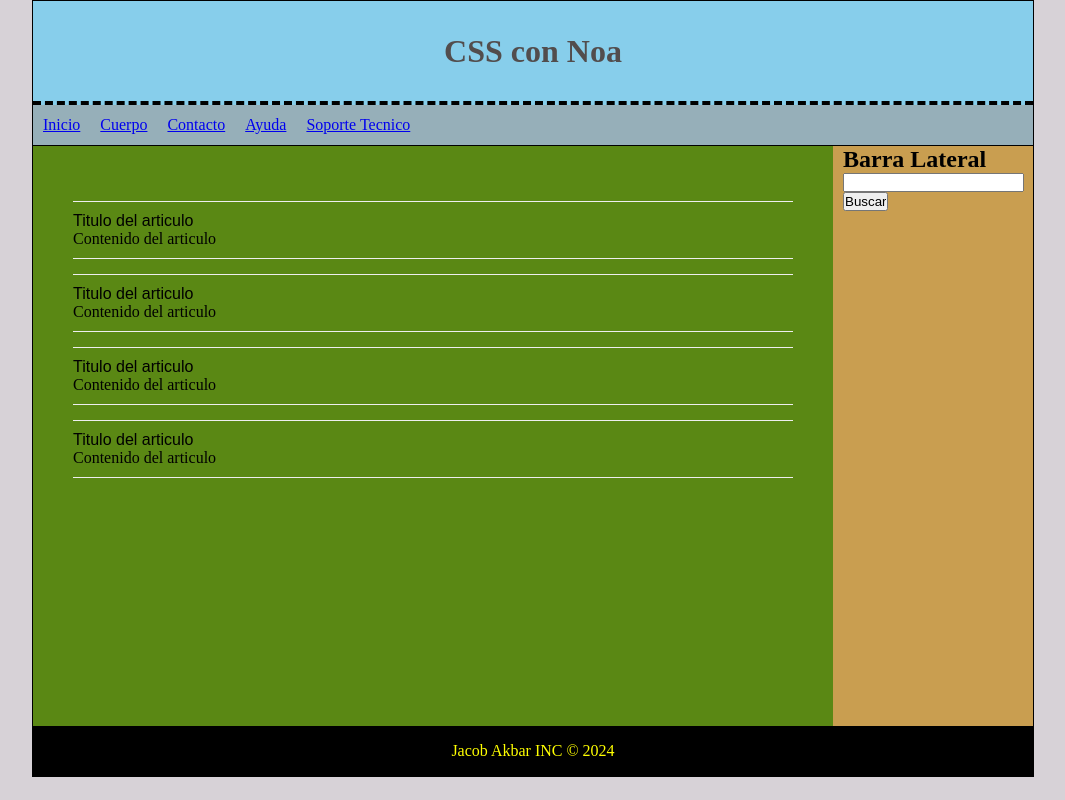
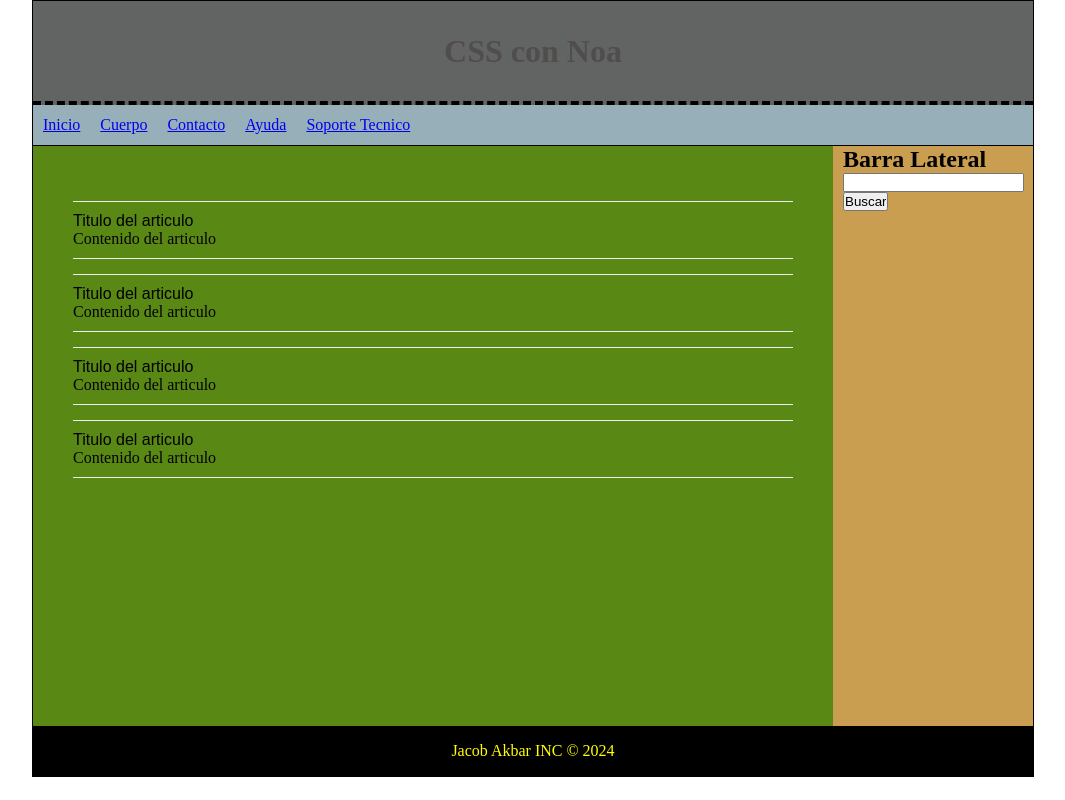
Before and after one commit to Unknows-certus/Fv-Desarrollo-Certus, a plain HTML site: page CSS+HTML/index.html in a window 1280 px wide. Shown: the whole page, without its empty margins (107-1172 px from the left). Drawn offline with Linux system fonts and the light colour scheme.

Commit message:
Lenguajes para el Desarrollo y Soporte de Sistemas

```diff
--- a/CSS+HTML/estilos.css
+++ b/CSS+HTML/estilos.css
@@ -4,7 +4,7 @@
 }
 body {
   /*cambiar el color de fondo*/
-  background-color: rgb(215, 210, 215);
+  background-color: rgb(255, 255, 255);
   /*font family sirve para cambiar la fuente y letras*/
   font-family: "Times New Roman", Times, serif;
 }
@@ -17,7 +17,7 @@ body {
 }
 
 header {
-  background-color: skyblue;
+  background-color: rgb(98, 100, 100);
   height: 100px;
   width: 100%;
   margin: 0%; /*margen*/
```
